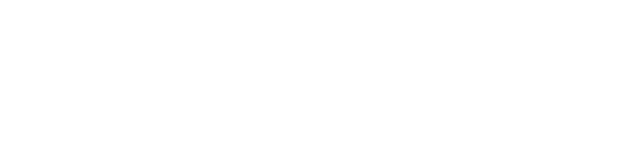
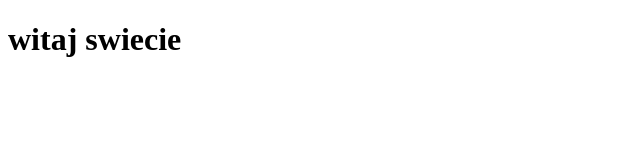
Before and after one commit to JacekBienia/DataBase, a plain HTML site: page index.html in a window 1280 px wide. Shown: the whole page, without its empty margins (0-640 px from the left). Drawn offline with Linux system fonts and the light colour scheme.

Commit message:
git commit

```diff
--- a/index.html
+++ b/index.html
@@ -4,9 +4,9 @@
     <meta charset="UTF-8">
     <meta http-equiv="X-UA-Compatible" content="IE=edge">
     <meta name="viewport" content="width=device-width, initial-scale=1.0">
-    <title>Document</title>
+    <title>Hello</title>
 </head>
 <body>
-
+    <h1>witaj swiecie</h1>
 </body>
 </html>
```
